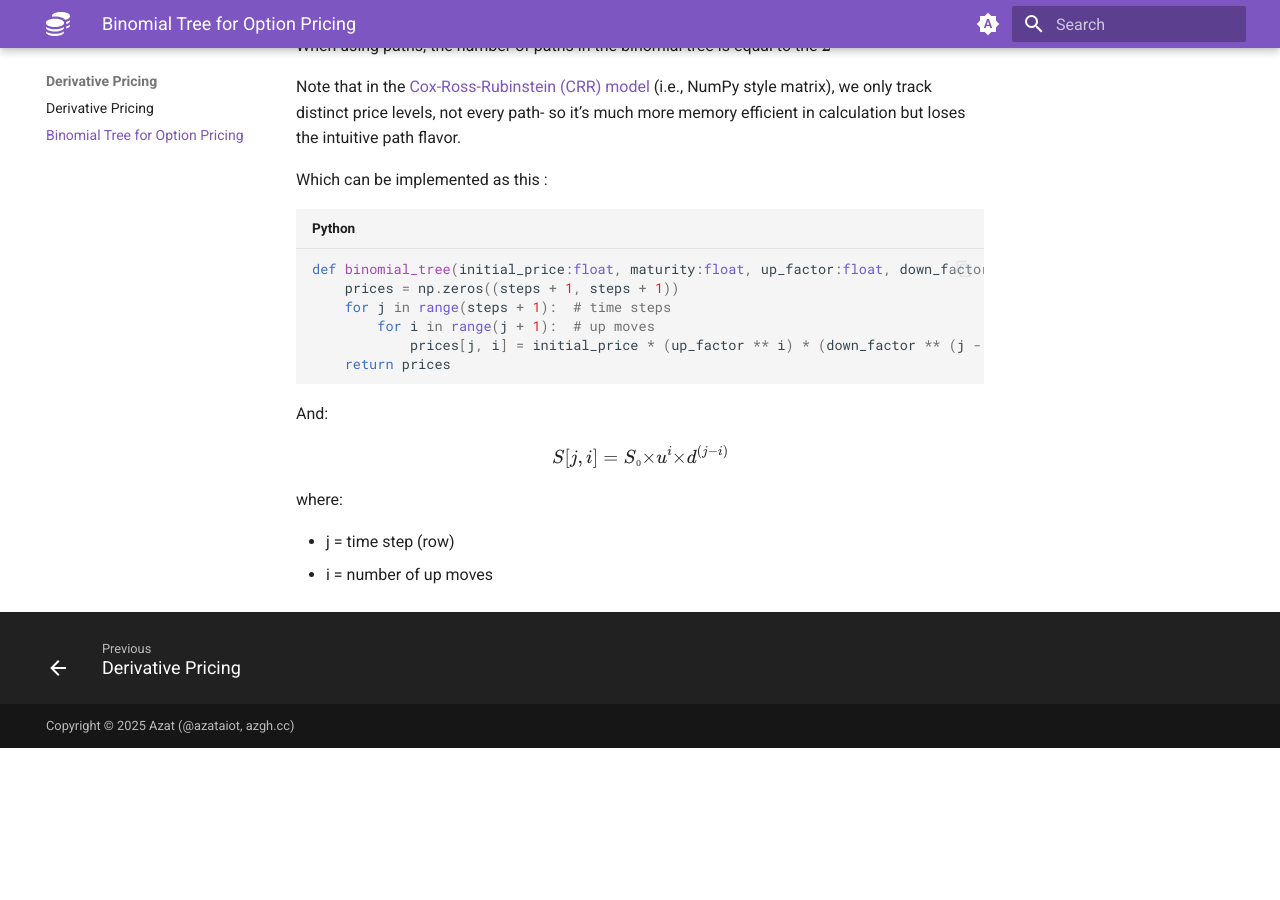
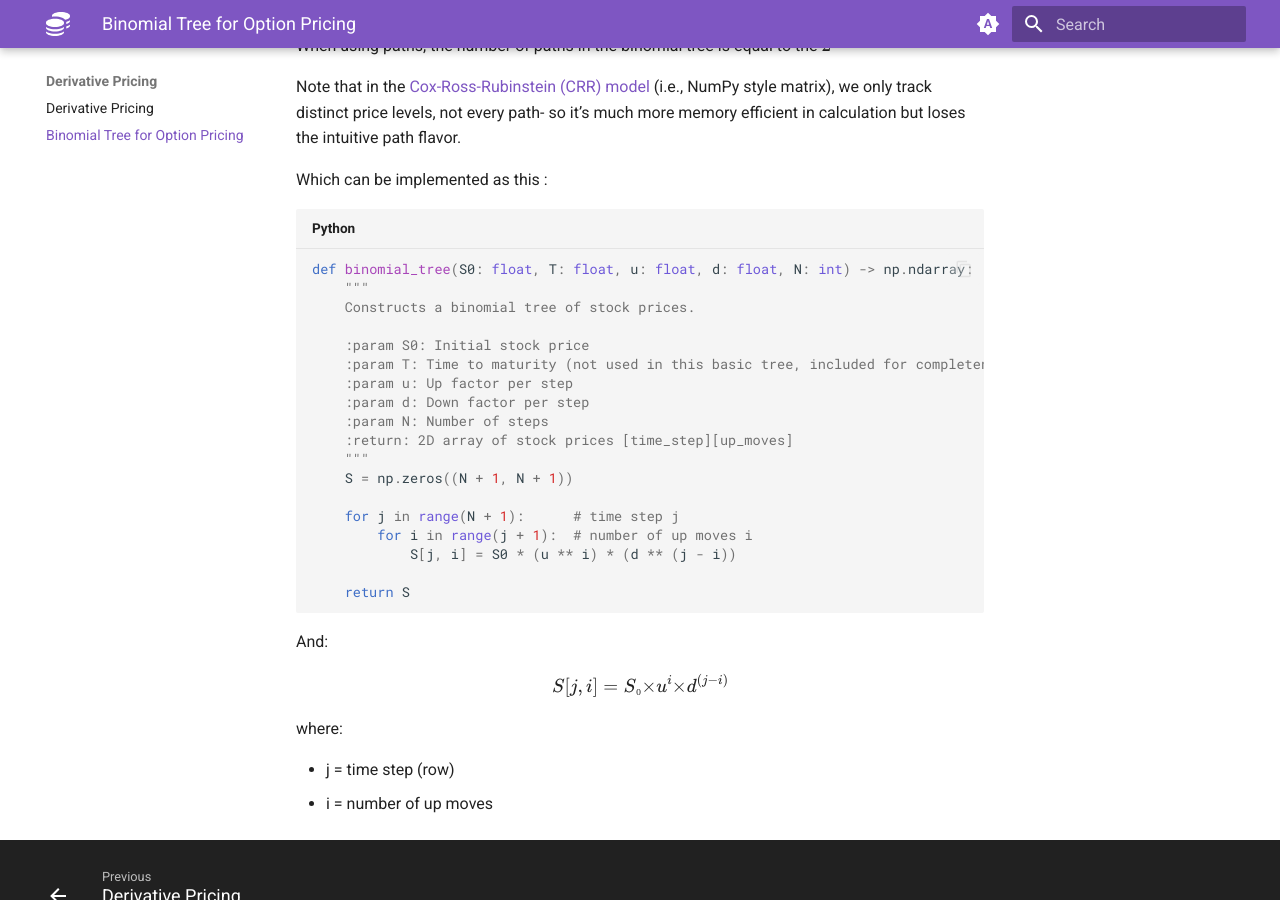
Before and after one commit to azataiot/wqu, an MkDocs documentation site: the page built from docs/Derivative Pricing/binomial-tree.md, in a window 1280 px wide and 900 px high, scrolled down 853 px. Built offline with MkDocs 1.6.1 and Material for MkDocs 9.7.7, drawn with Linux system fonts in a browser that asks for light colours; before the commit the page ends 1601 px from its top, so only the background shows below that.

Commit message:
refactor: improve binomial tree function and update documentation

````diff
--- a/docs/Derivative Pricing/binomial-tree.md
+++ b/docs/Derivative Pricing/binomial-tree.md
@@ -38,12 +38,25 @@ Note that in the [Cox-Ross-Rubinstein (CRR) model](https://sci-hub.al/10.1016/03
 Which can be implemented as this :
 
 ```python
-def binomial_tree(initial_price:float, maturity:float, up_factor:float, down_factor:float, steps:int):
-    prices = np.zeros((steps + 1, steps + 1))
-    for j in range(steps + 1):  # time steps
-        for i in range(j + 1):  # up moves
-            prices[j, i] = initial_price * (up_factor ** i) * (down_factor ** (j - i))
-    return prices
+
+def binomial_tree(S0: float, T: float, u: float, d: float, N: int) -> np.ndarray:
+    """
+    Constructs a binomial tree of stock prices.
+
+    :param S0: Initial stock price
+    :param T: Time to maturity (not used in this basic tree, included for completeness)
+    :param u: Up factor per step
+    :param d: Down factor per step
+    :param N: Number of steps
+    :return: 2D array of stock prices [time_step][up_moves]
+    """
+    S = np.zeros((N + 1, N + 1))
+
+    for j in range(N + 1):      # time step j
+        for i in range(j + 1):  # number of up moves i
+            S[j, i] = S0 * (u ** i) * (d ** (j - i))
+
+    return S
 ```
 
 And:
````
Also changed, not shown: 1 other file.
